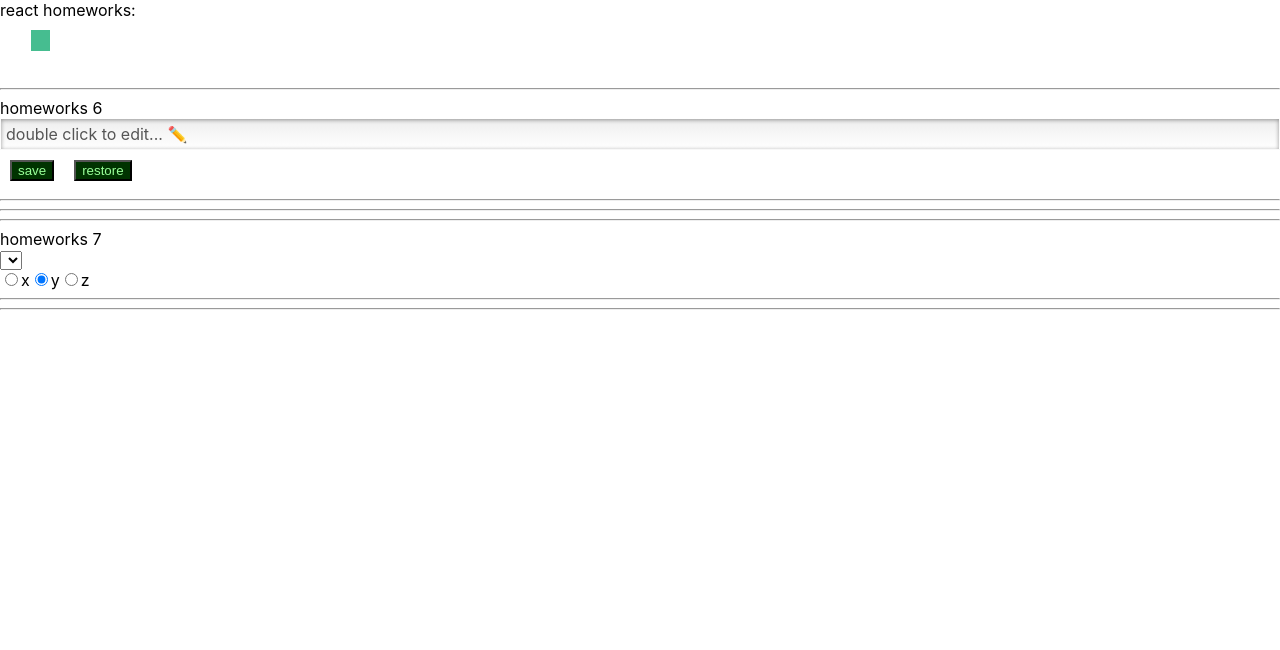
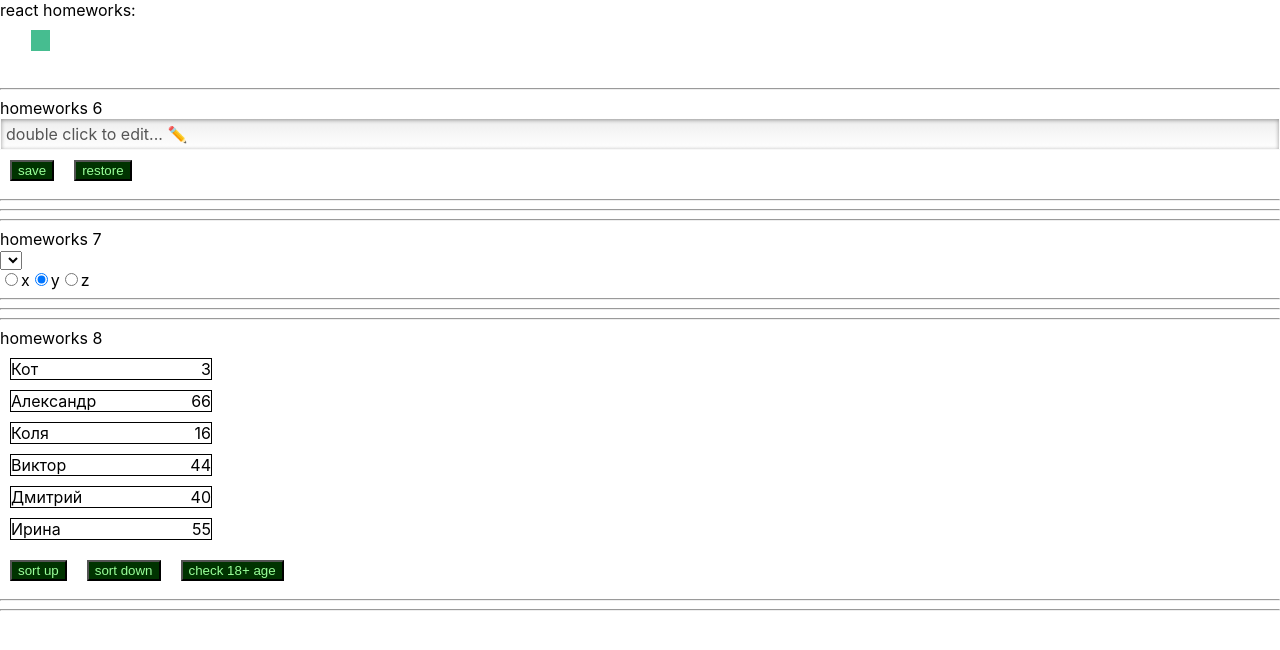
Before and after one commit to Smazhevskiy/IgnatHomeTasks, a React (Create React App) app: page /#/pre-junior in a window 1280 px wide. Shown: the top 650 px of the page. Built offline with nearby package versions, Linux system fonts and the light colour scheme.

Commit message:
hw8 sort array by name 'up', 'down', check age. tests (TDD)

```diff
--- a/package.json
+++ b/package.json
@@ -15,8 +15,10 @@
     "@types/uuid": "^8.3.0",
     "react": "^17.0.2",
     "react-dom": "^17.0.2",
+    "react-redux": "^7.2.5",
     "react-router-dom": "^5.2.1",
     "react-scripts": "4.0.3",
+    "redux": "^4.1.1",
     "typescript": "^4.1.2",
     "uuid": "^8.3.2",
     "web-vitals": "^1.0.1"
--- a/src/p1-main/m1-ui/u1-app/App.tsx
+++ b/src/p1-main/m1-ui/u1-app/App.tsx
@@ -6,6 +6,7 @@ import HW3 from "../../../p2-homeworks/h3/HW3";
 import HW4 from "../../../p2-homeworks/h4/HW4";
 import HW5 from "../../../p2-homeworks/h5/HW5";
 import HW7 from "../../../p2-homeworks/h7/HW7";
+import HW8 from "../../../p2-homeworks/h8/HW8";
 
 function App() {
     return (
@@ -21,6 +22,7 @@ function App() {
             {/*<HW4/>*/}
             <HW5/>
             <HW7/>
+            <HW8/>
         </div>
     )
 }
--- a/src/p2-homeworks/h8/HW8.tsx
+++ b/src/p2-homeworks/h8/HW8.tsx
@@ -4,7 +4,14 @@ import SuperButton from '../h4/common/c2-SuperButton/SuperButton'
 
 // export type UserType =
 
-const initialPeople = [
+export type PeopleType = {
+    _id: number
+    name: string
+    age: number
+}
+
+
+const initialPeople: Array<PeopleType> = [
     {_id: 0, name: 'Кот', age: 3},
     {_id: 1, name: 'Александр', age: 66},
     {_id: 2, name: 'Коля', age: 16},
@@ -17,13 +24,22 @@ function HW8() {
     const [people, setPeople] = useState<any>(initialPeople) // need to fix any
 
     // need to fix any
-    const finalPeople = people.map((p: any) => (
-        <div key={p._id}>
-            some name, age
+    const finalPeople = people.map((p: PeopleType) => (
+        <div style={{
+            width: '200px',
+            border: '1px solid',
+            display: 'flex',
+            justifyContent: 'space-between',
+            margin: '10px'
+        }} key={p._id}>
+            <div>{p.name}</div>
+            <div>{p.age}</div>
         </div>
     ))
 
     const sortUp = () => setPeople(homeWorkReducer(initialPeople, {type: 'sort', payload: 'up'}))
+    const sortDown = () => setPeople(homeWorkReducer(initialPeople, {type: 'sort', payload: 'down'}))
+    const chekAge = () => setPeople(homeWorkReducer(initialPeople, {type: 'chek', payload: 18}))
 
     return (
         <div>
@@ -33,9 +49,12 @@ function HW8() {
             {/*should work (должно работать)*/}
             {finalPeople}
 
-            <div><SuperButton onClick={sortUp}>sort up</SuperButton></div>
-            <div>sort down</div>
-            check 18
+            <div style={{display: 'flex', justifyContent: 'flex-start'}}>
+                <div><SuperButton onClick={sortUp}>sort up</SuperButton></div>
+                <div><SuperButton onClick={sortDown}>sort down</SuperButton></div>
+                <div><SuperButton onClick={chekAge}>check 18+ age</SuperButton></div>
+            </div>
+
 
             <hr/>
             {/*для личного творчества, могу проверить*/}
--- a/src/p2-homeworks/h8/bll/homeWorkReducer.ts
+++ b/src/p2-homeworks/h8/bll/homeWorkReducer.ts
@@ -1,13 +1,27 @@
-export const homeWorkReducer = (state: any, action: any): any => { // need to fix any
+import {PeopleType} from "../HW8";
+
+
+type ActionType = { type: 'sort', payload: 'up' | 'down' } | { type: 'check', payload: number }
+
+
+export const homeWorkReducer = (state: PeopleType [], action: ActionType): PeopleType [] => {
     switch (action.type) {
         case 'sort': {
-            // need to fix
+            const newState = [...state].sort((a, b) => {
+                if (a.name > b.name) return 1
+                else if (a.name < b.name) return -1
+                else return 0
+            })
+            return action.payload === 'up' ? newState : newState.reverse()
+        }
+        case "check":
+            return state.filter(a => a.age >= action.payload)
+        default:
             return state
-        }
-        case 'check': {
-            // need to fix
-            return state
-        }
-        default: return state
     }
 }
+
+
+export const sortNameUp = () => ({type: 'sort', payload: 'up'} as const)
+export const sortNameDown = () => ({type: 'sort', payload: 'down'} as const)
+export const sortChekAge = () => ({type: 'check', payload: Number} as const)
```
Also changed, not shown: 2 other files (tests, documents, lock files or other folders).
